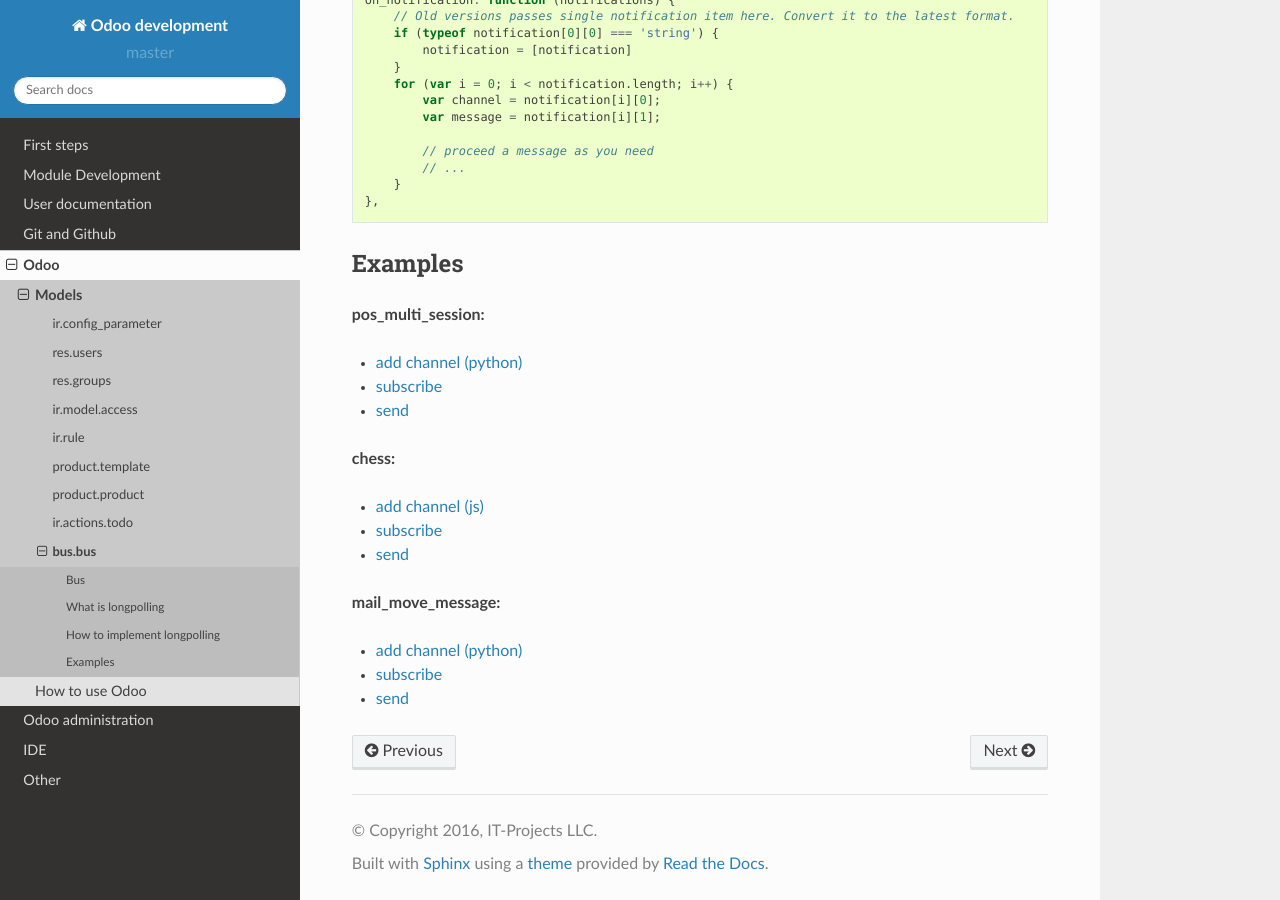
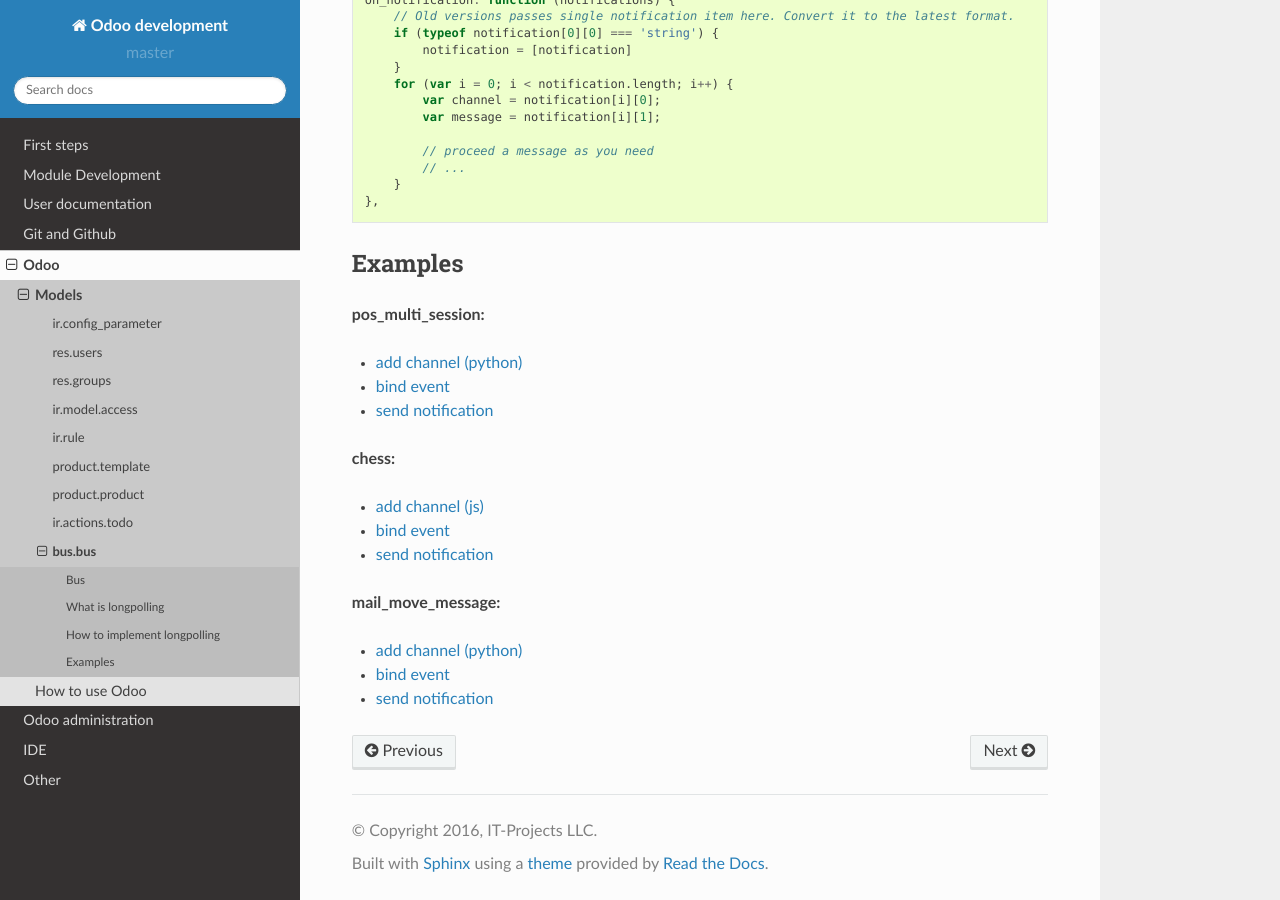
Before and after one commit to itpp-labs/odoo-development, a Sphinx documentation site: the page built from docs/odoo/models/bus.bus.rst, in a window 1280 px wide and 900 px high, scrolled down 2935 px. Built offline with Sphinx 7.4.7 and the Read the Docs theme 2.0.0, drawn with Linux system fonts in a browser that asks for light colours; pages that are not in the unit, such as notebooks, are missing from menus.

Commit message:
update terms in example

```diff
--- a/docs/odoo/models/bus.bus.rst
+++ b/docs/odoo/models/bus.bus.rst
@@ -150,22 +150,22 @@ Examples
 
 * `add channel (python) <https://github.com/it-projects-llc/pos-addons/blob/9.0/pos_multi_session/controllers/pos_multi_session.py#L18>`_
 
-* `subscribe <https://github.com/it-projects-llc/pos-addons/blob/9.0/pos_multi_session/static/src/js/pos_multi_session.js#L411>`_
+* `bind event <https://github.com/it-projects-llc/pos-addons/blob/9.0/pos_multi_session/static/src/js/pos_multi_session.js#L411>`_
 
-* `send <https://github.com/it-projects-llc/pos-addons/blob/9.0/pos_multi_session/pos_multi_session_models.py#L25>`_
+* `send notification <https://github.com/it-projects-llc/pos-addons/blob/9.0/pos_multi_session/pos_multi_session_models.py#L25>`_
 
 **chess:**
 
 * `add channel (js) <https://github.com/GabbasovDinar/addons-dev/blob/website-addons-8.0-chess/chess/static/js/chesschat.js#L11-L14>`_
 
-* `subscribe <https://github.com/GabbasovDinar/addons-dev/blob/website-addons-8.0-chess/chess/models/chess.py#L282-L288>`_
+* `bind event <https://github.com/GabbasovDinar/addons-dev/blob/website-addons-8.0-chess/chess/models/chess.py#L282-L288>`_
 
-* `send <https://github.com/GabbasovDinar/addons-dev/blob/website-addons-8.0-chess/chess/static/js/chesschat.js#L134-L145>`_
+* `send notification <https://github.com/GabbasovDinar/addons-dev/blob/website-addons-8.0-chess/chess/static/js/chesschat.js#L134-L145>`_
 
 **mail_move_message:**
 
 * `add channel (python) <https://github.com/x620/mail-addons/blob/9.0-mail_move_message/mail_move_message/controllers/main.py#L15>`_
 
-* `subscribe <https://github.com/x620/mail-addons/blob/9.0-mail_move_message/mail_base/static/src/js/base.js#L1150-L1152>`_
+* `bind event <https://github.com/x620/mail-addons/blob/9.0-mail_move_message/mail_base/static/src/js/base.js#L1150-L1152>`_
 
-* `send <https://github.com/x620/mail-addons/blob/9.0-mail_move_message/mail_move_message/mail_move_message_models.py#L312>`_
+* `send notification <https://github.com/x620/mail-addons/blob/9.0-mail_move_message/mail_move_message/mail_move_message_models.py#L312>`_
```
